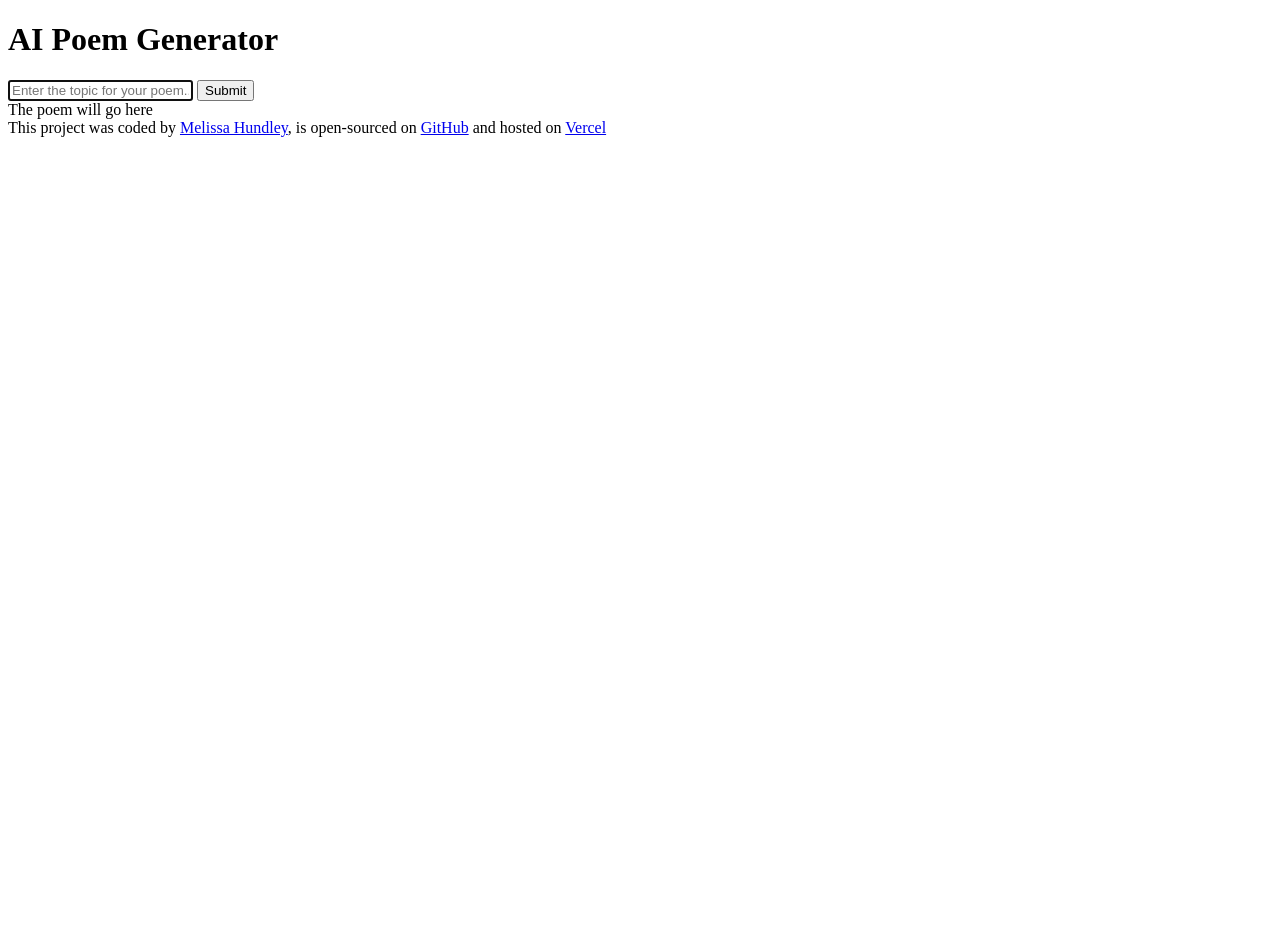
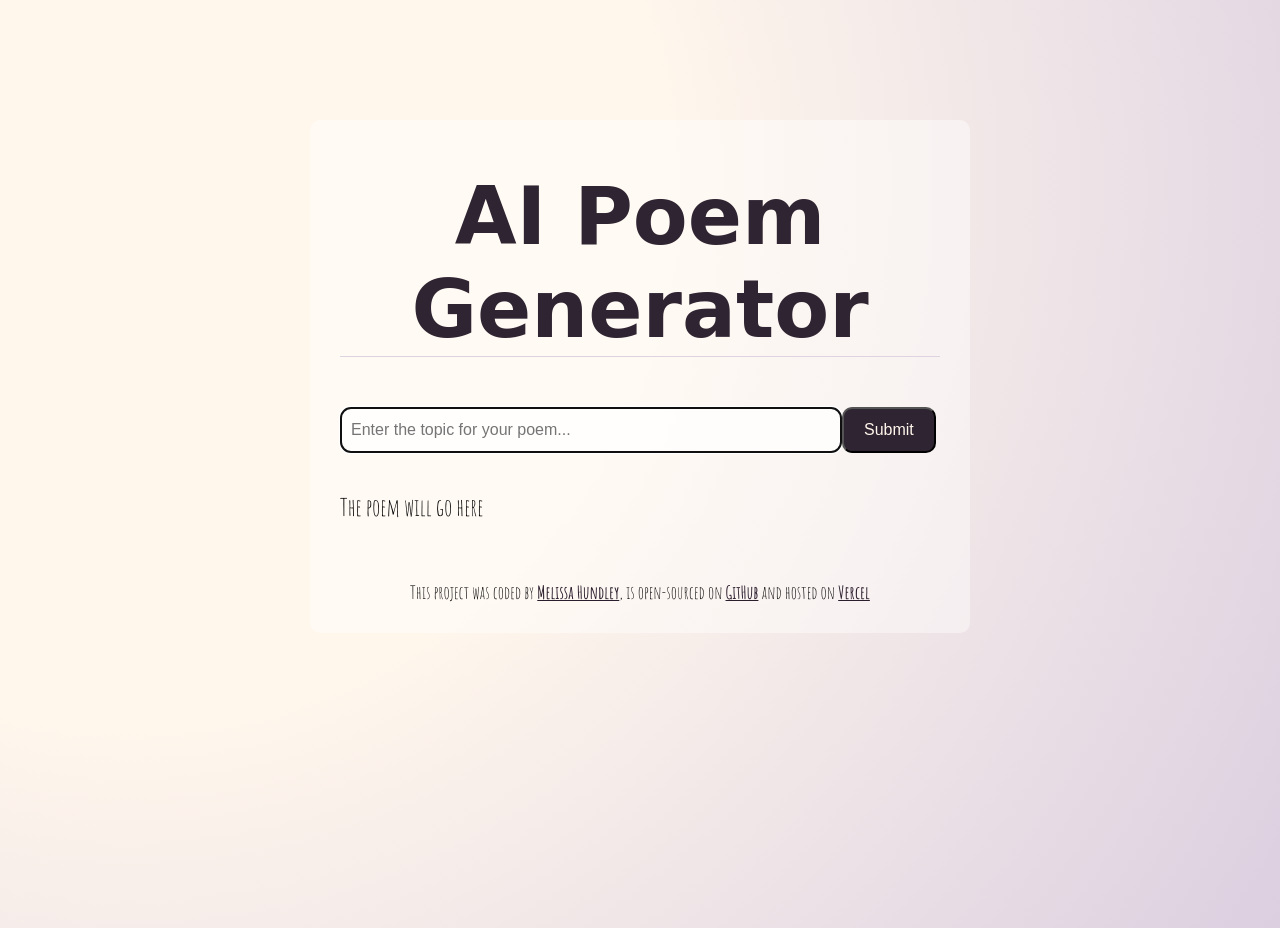
Before and after one commit to mkmelhundley-code/ai-poem-generator, a plain HTML site: page index.html in a window 1280 px wide. Before the commit the page ends 800 px from the top, so only its background shows below. Drawn offline with Linux system fonts and the light colour scheme; a web font is replaced by a local one.

Commit message:
Added classes and CSS styling including 2 Google Fonts

```diff
--- a/index.html
+++ b/index.html
@@ -4,9 +4,24 @@
     <meta charset="UTF-8" />
     <meta name="viewport" content="width=device-width, initial-scale=1.0" />
     <link rel="stylesheet" href="src/style.css" />
+    <link rel="preconnect" href="https://fonts.googleapis.com" />
+    <link rel="preconnect" href="https://fonts.gstatic.com" crossorigin />
+    <link rel="preconnect" href="https://fonts.googleapis.com" />
+    <link rel="preconnect" href="https://fonts.gstatic.com" crossorigin />
+    <link
+      href="https://fonts.googleapis.com/css2?family=Amatic+SC:wght@400;700&display=swap"
+      rel="stylesheet"
+    />
+    <link rel="preconnect" href="https://fonts.googleapis.com" />
+    <link rel="preconnect" href="https://fonts.gstatic.com" crossorigin />
+    <link
+      href="https://fonts.googleapis.com/css2?family=Lavishly+Yours&display=swap"
+      rel="stylesheet"
+    />
     <title>AI Poem Generator</title>
   </head>
   <body>
+    <div class="container">
       <header>
         <h1>AI Poem Generator</h1>
       </header>
@@ -18,10 +33,11 @@
             autofocus
             required
             autocomplete="off"
+            class="prompt-input"
           />
-        <input type="submit" />
+          <input type="submit" class="poem-button" />
         </form>
-      <div>The poem will go here</div>
+        <div class="poem">The poem will go here</div>
       </main>
       <footer>
         This project was coded by
@@ -38,6 +54,7 @@
           >Vercel</a
         >
       </footer>
+    </div>
     <script src="src/index.js"></script>
   </body>
 </html>
--- a/src/style.css
+++ b/src/style.css
@@ -0,0 +1,67 @@
+body {
+  font-family: "Amatic SC", sans-serif;
+  background: radial-gradient(
+    circle at 10% 20%,
+    rgb(255, 246, 236) 39.5%,
+    rgba(100, 46, 122, 0.23) 100.2%
+  );
+  background-repeat: no-repeat;
+  min-height: 100vh;
+}
+
+h1 {
+  font-family: "Lavishly Yours", cursive;
+  color: #2f2431;
+  text-align: center;
+  font-size: 80px;
+  margin: 20px auto;
+  border-bottom: 1px solid #dfd3e2;
+}
+
+form {
+  display: flex;
+  padding: 30px 0;
+}
+
+footer {
+  text-align: center;
+  font-size: 18px;
+}
+
+a {
+  color: #2a1d2c;
+  font-weight: 800;
+}
+
+.container {
+  max-width: 600px;
+  background-color: rgba(255, 255, 255, 0.4);
+  margin: 120px auto;
+  padding: 30px;
+  border-radius: 10px;
+}
+
+.prompt-input {
+  width: 80%;
+  font-size: 16px;
+  line-height: 1.5;
+  padding: 10px;
+  border: 1px solid #dfd3e2;
+  border-radius: 10px;
+  background-color: rgba(255, 255, 255, 0.8);
+}
+
+.poem-button {
+  padding-left: 20px;
+  font-size: 16px;
+  border-radius: 10px;
+  padding: 10px 20px;
+  background-color: #2f2431;
+  color: #fff6ec;
+}
+
+.poem {
+  font-size: 24px;
+  line-height: 2;
+  padding-bottom: 50px;
+}
```
Lines whose indentation alone changed are shown as unchanged.
